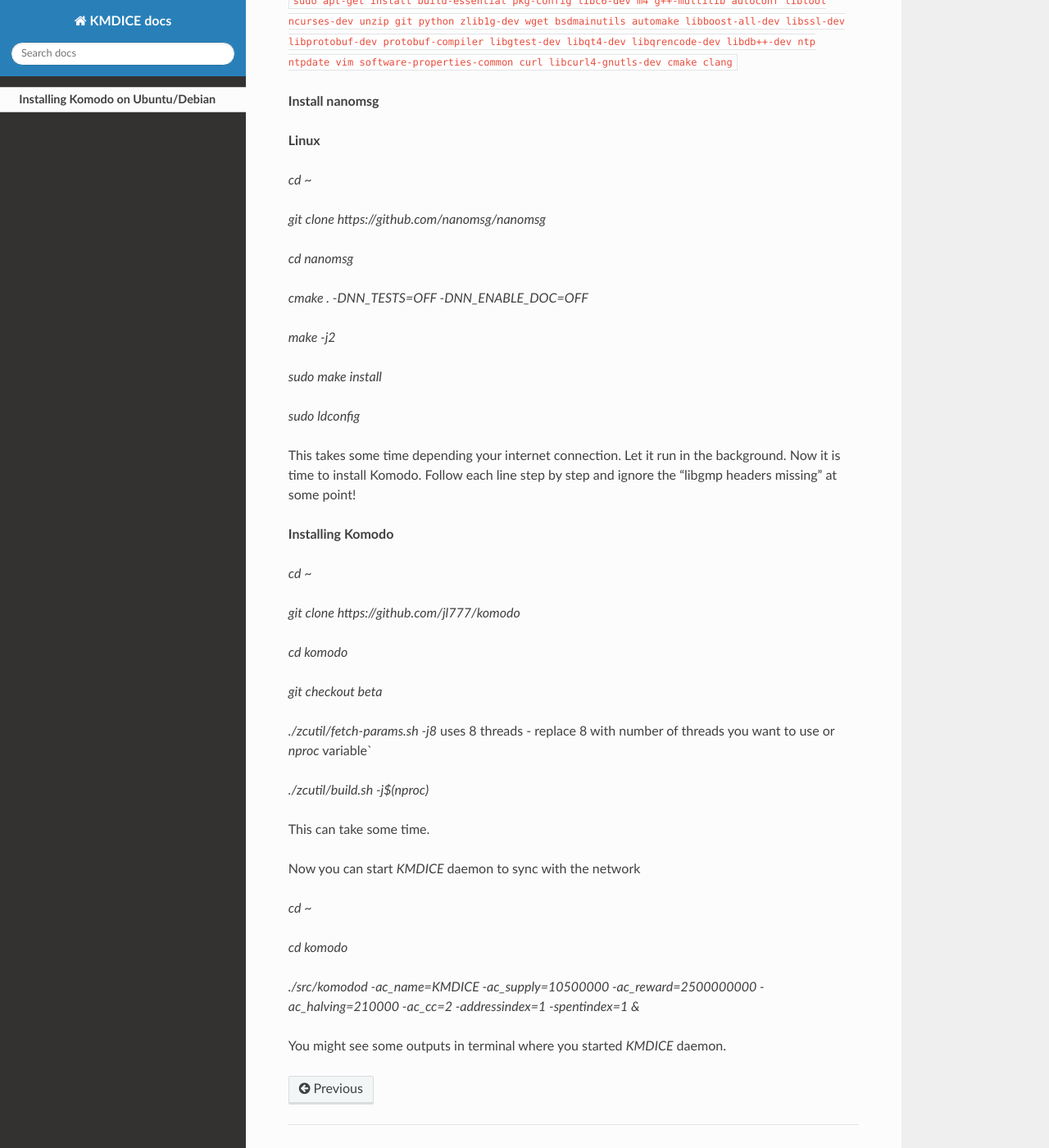
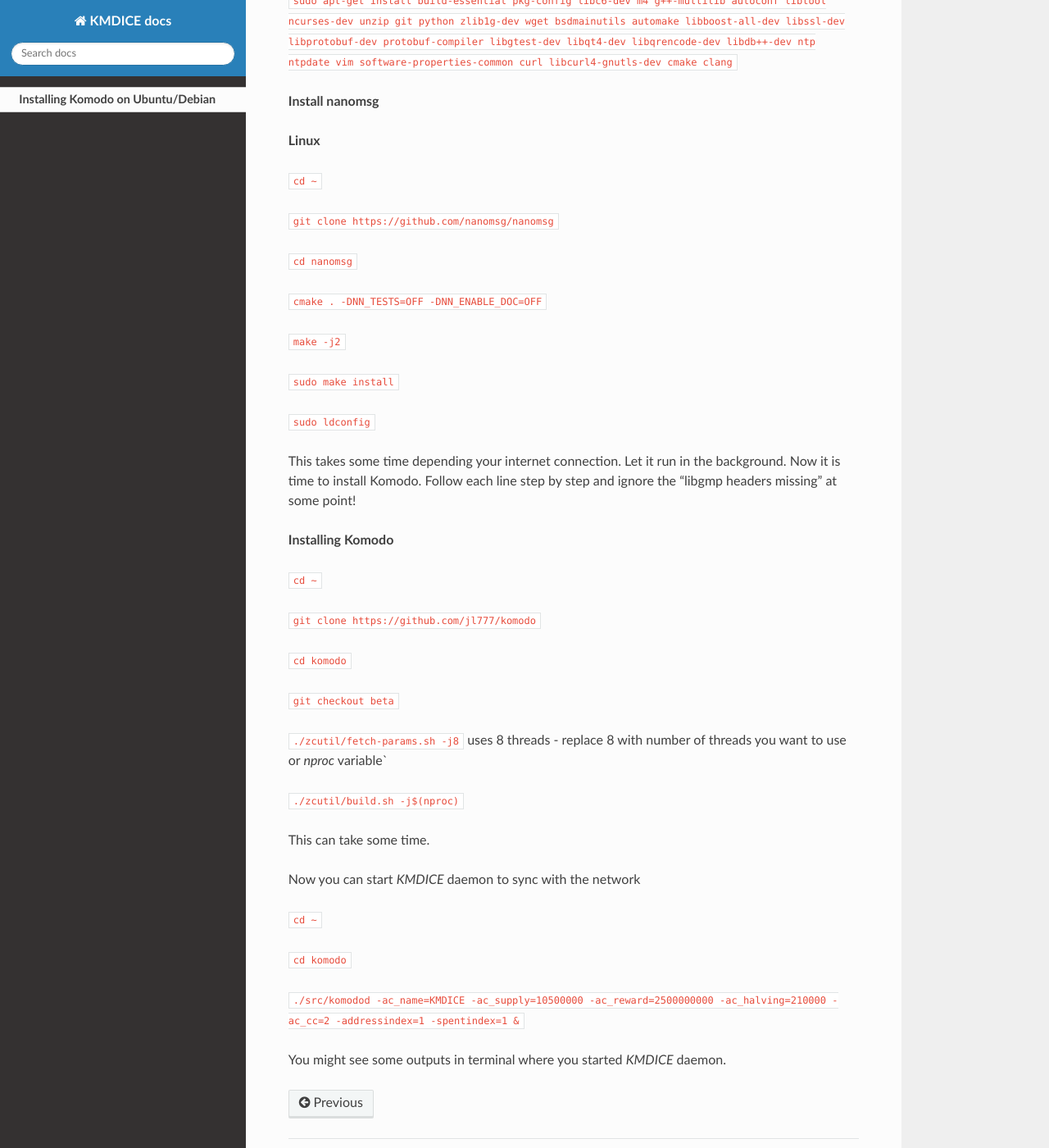
Before and after one commit to chainmakers/kmdicedocs, a Sphinx documentation site: the page built from source/komodoinstallguide.rst, in a window 1280 px wide and 1400 px high, scrolled down 630 px. Shown: the whole window at 82% size. Built offline with Sphinx 7.4.7 and the Read the Docs theme 2.0.0, drawn with Linux system fonts in a browser that asks for light colours; pages that are not in the unit, such as notebooks, are missing from menus.

```diff
--- a/source/komodoinstallguide.rst
+++ b/source/komodoinstallguide.rst
@@ -28,19 +28,19 @@ Log in as the user to your system, and issue these commands to make sure your Li
 **Linux**
 
 
-`cd ~`
+``cd ~``
 
-`git clone https://github.com/nanomsg/nanomsg`
+``git clone https://github.com/nanomsg/nanomsg``
 
-`cd nanomsg`
+``cd nanomsg``
 
-`cmake . -DNN_TESTS=OFF -DNN_ENABLE_DOC=OFF`
+``cmake . -DNN_TESTS=OFF -DNN_ENABLE_DOC=OFF``
 
-`make -j2`
+``make -j2``
 
-`sudo make install`
+``sudo make install``
 
-`sudo ldconfig`
+``sudo ldconfig``
 
 
 This takes some time depending your internet connection. Let it run in the background.
@@ -48,17 +48,17 @@ Now it is time to install Komodo. Follow each line step by step and ignore the "
 
 **Installing Komodo**
 
-`cd ~`
+``cd ~``
 
-`git clone https://github.com/jl777/komodo`
+``git clone https://github.com/jl777/komodo``
 
-`cd komodo`
+``cd komodo``
 
-`git checkout beta`
+``git checkout beta``
 
-`./zcutil/fetch-params.sh -j8`  uses 8 threads - replace 8 with number of threads you want to use or `nproc` variable`
+``./zcutil/fetch-params.sh -j8``  uses 8 threads - replace 8 with number of threads you want to use or `nproc` variable`
 
-`./zcutil/build.sh -j$(nproc)`
+``./zcutil/build.sh -j$(nproc)``
 
 
 This can take some time.
@@ -66,10 +66,10 @@ This can take some time.
 
 Now you can start `KMDICE` daemon to sync with the network
 
-`cd ~`
+``cd ~``
 
-`cd komodo`
+``cd komodo``
 
-`./src/komodod -ac_name=KMDICE -ac_supply=10500000 -ac_reward=2500000000 -ac_halving=210000 -ac_cc=2 -addressindex=1 -spentindex=1 &`
+``./src/komodod -ac_name=KMDICE -ac_supply=10500000 -ac_reward=2500000000 -ac_halving=210000 -ac_cc=2 -addressindex=1 -spentindex=1 &``
 
 You might see some outputs in terminal where you started `KMDICE` daemon.
```
